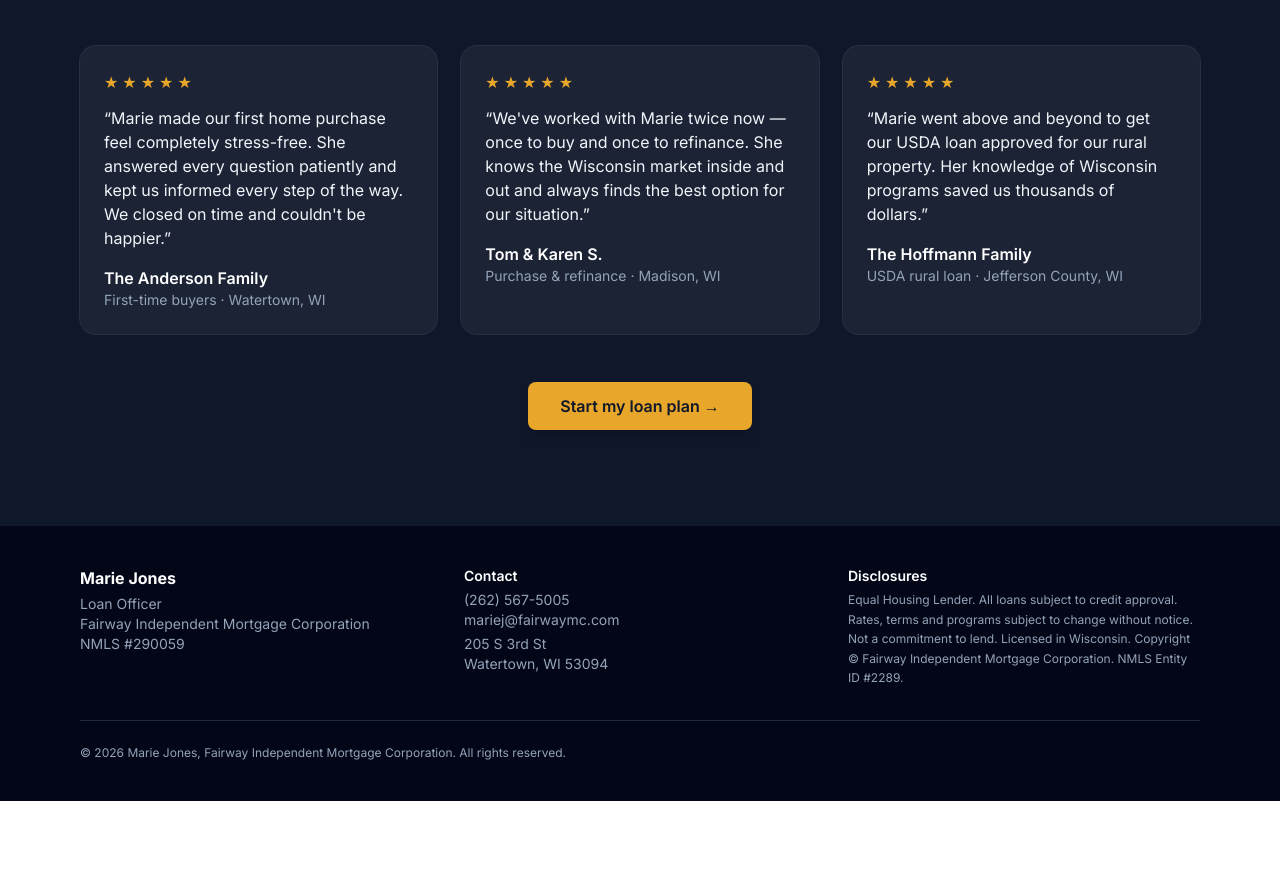
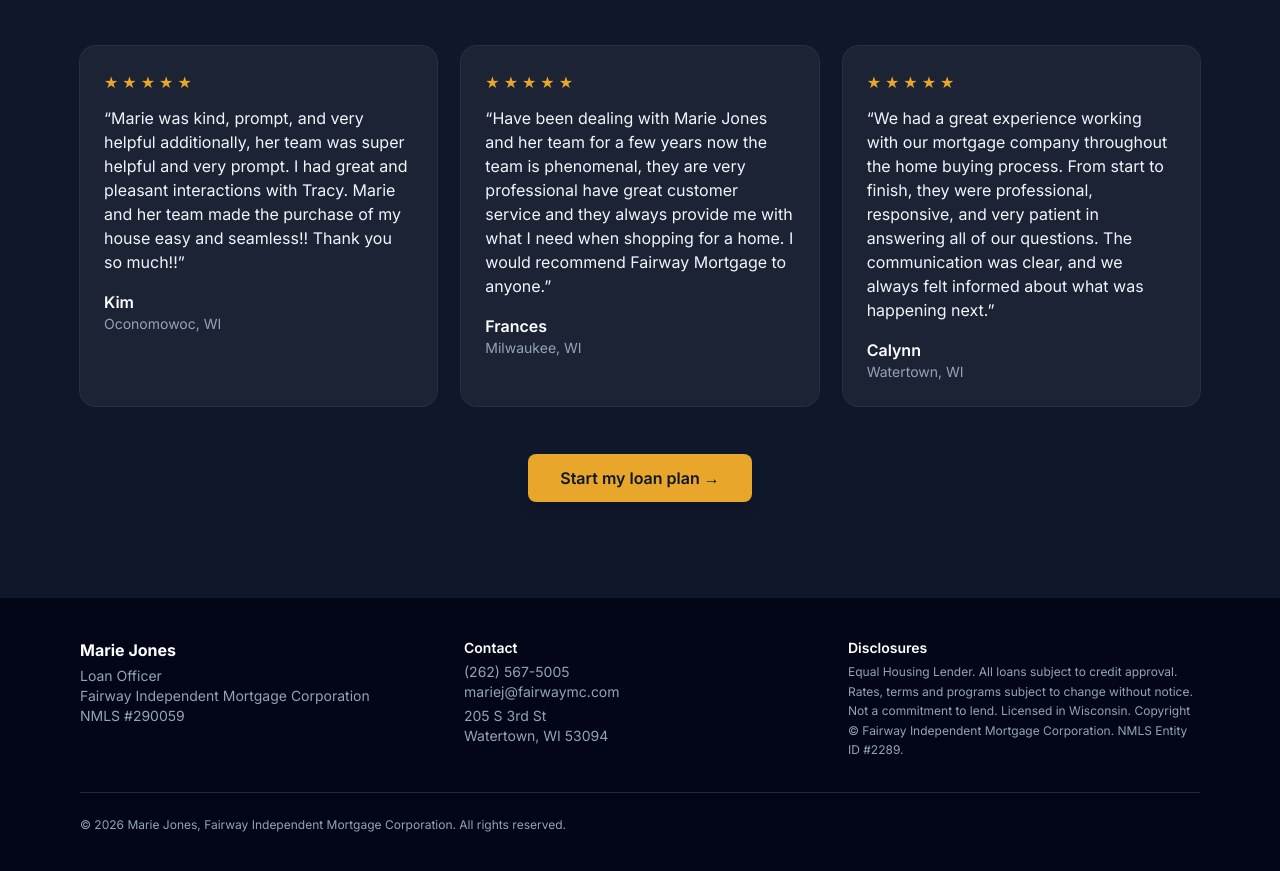
Before and after one commit to colin357/MarieJonesWebsite, a Next.js app: page / in a window 1280 px wide. Shown: the part 2878-3749 px from the top of the page. Before the commit the page ends 3679 px from the top, so only its background shows below. Built offline with nearby package versions, Linux system fonts and the light colour scheme.

Commit message:
Replace placeholder testimonials with real Marie Jones client reviews
https://claude.ai/code/session_01VXA5ZeRettFH31E31xjgCU

```diff
--- a/components/SocialProof.tsx
+++ b/components/SocialProof.tsx
@@ -2,21 +2,21 @@ export default function SocialProof() {
   const testimonials = [
     {
       quote:
-        "Marie made our first home purchase feel completely stress-free. She answered every question patiently and kept us informed every step of the way. We closed on time and couldn't be happier.",
-      author: "The Anderson Family",
-      context: "First-time buyers · Watertown, WI",
+        "Marie was kind, prompt, and very helpful additionally, her team was super helpful and very prompt. I had great and pleasant interactions with Tracy. Marie and her team made the purchase of my house easy and seamless!! Thank you so much!!",
+      author: "Kim",
+      context: "Oconomowoc, WI",
     },
     {
       quote:
-        "We've worked with Marie twice now — once to buy and once to refinance. She knows the Wisconsin market inside and out and always finds the best option for our situation.",
-      author: "Tom & Karen S.",
-      context: "Purchase & refinance · Madison, WI",
+        "Have been dealing with Marie Jones and her team for a few years now the team is phenomenal, they are very professional have great customer service and they always provide me with what I need when shopping for a home. I would recommend Fairway Mortgage to anyone.",
+      author: "Frances",
+      context: "Milwaukee, WI",
     },
     {
       quote:
-        "Marie went above and beyond to get our USDA loan approved for our rural property. Her knowledge of Wisconsin programs saved us thousands of dollars.",
-      author: "The Hoffmann Family",
-      context: "USDA rural loan · Jefferson County, WI",
+        "We had a great experience working with our mortgage company throughout the home buying process. From start to finish, they were professional, responsive, and very patient in answering all of our questions. The communication was clear, and we always felt informed about what was happening next.",
+      author: "Calynn",
+      context: "Watertown, WI",
     },
   ];
 
```
